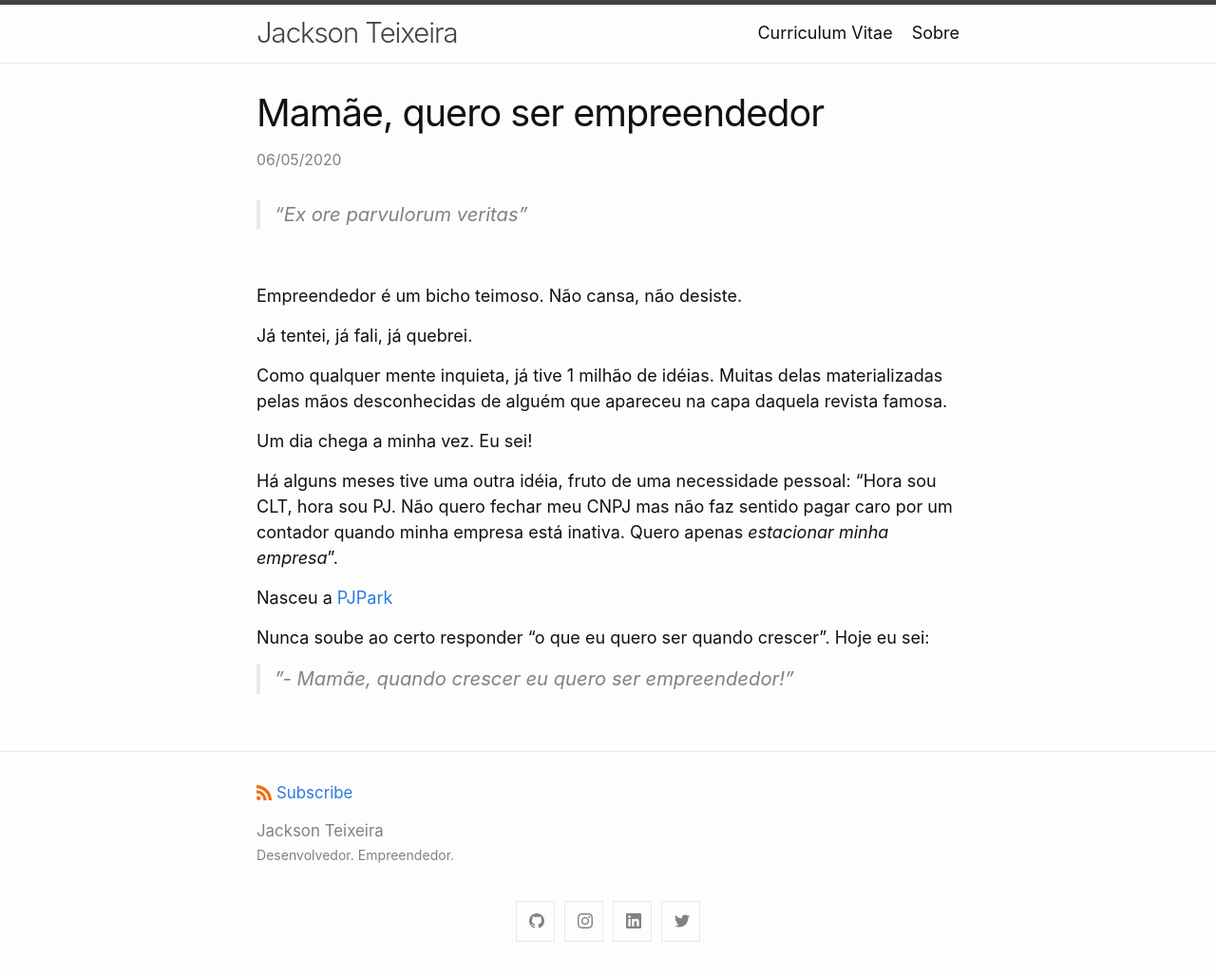
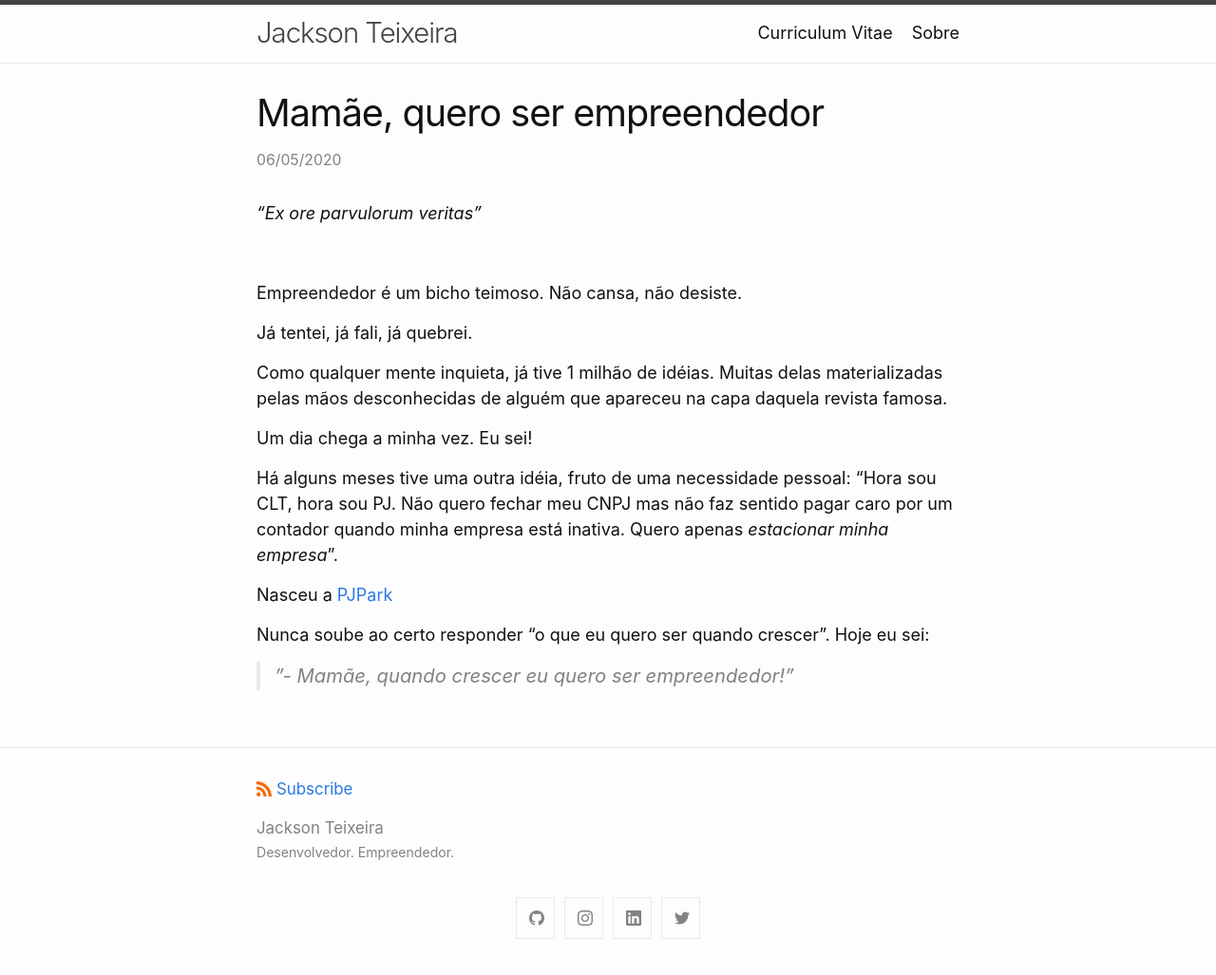
Before and after one commit to dakoctba/dakoctba.github.io, a Jekyll site: the page built from _posts/2020-05-06-mamae-quero-ser-empreendedor.md, in a window 1280 px wide. Shown: the whole page at 95% size. Built offline with Jekyll 4.4.1, drawn with Linux system fonts in a browser that asks for light colours.

```diff
--- a/_posts/2020-05-06-mamae-quero-ser-empreendedor.md
+++ b/_posts/2020-05-06-mamae-quero-ser-empreendedor.md
@@ -5,7 +5,7 @@ date: 2020-05-06 18:42:43 -0500
 categories: empreendedorismo
 ---
 
-> "Ex ore parvulorum veritas"
+_"Ex ore parvulorum veritas"_
 
 <br>
 
```
